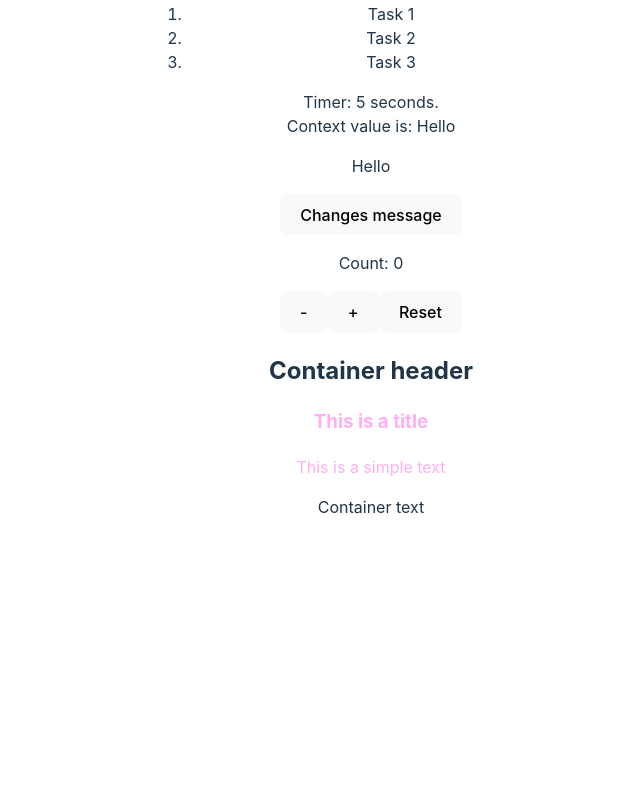
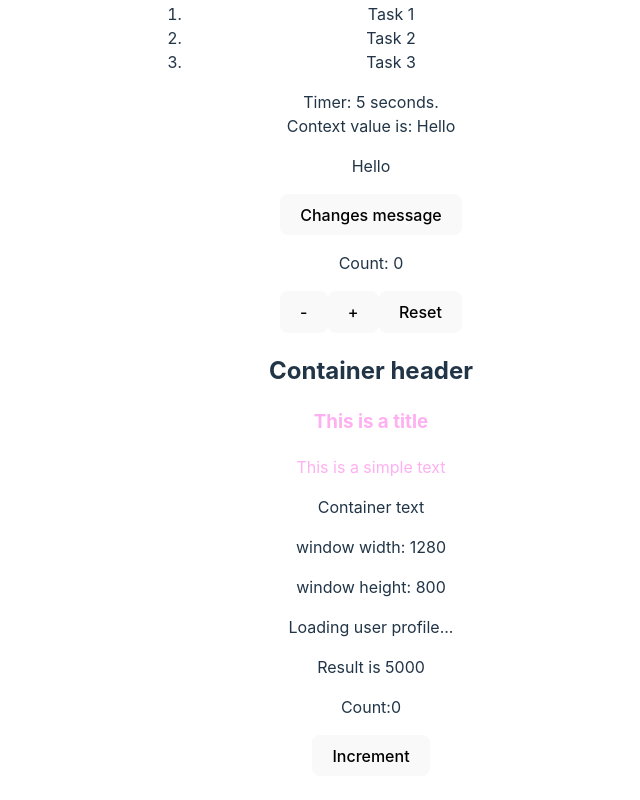
Before and after one commit to carolina-abe/react-studies, a React (Vite) app: page / in a window 1280 px wide. Shown: the part 790-1590 px from the top of the page, without its empty margins (269-909 px from the left). Before the commit the page ends 1357 px from the top, so only its background shows below. Built offline with nearby package versions, Linux system fonts and the light colour scheme; no server answers.

Commit message:
Creates examples with useMemo, useCallback and React.memo

```diff
--- a/src/App.jsx
+++ b/src/App.jsx
@@ -16,6 +16,10 @@ import { ConsumeContext } from './components/ConsumeContext'
 import { ChangesValuesWithContext } from './components/ChangesValuesWithContext'
 import { CounterWithReducer } from './components/CounterWithReducer'
 import { Container } from './components/Container'
+import { DisplayWindowSize } from './components/DisplayWindowSize'
+import { UserProfile } from './components/UserProfile'
+import { Calculate } from './components/Calculate'
+import { CountCallback } from './components/CountCallback'
 
 function App() {
   return (
@@ -44,6 +48,10 @@ function App() {
         <h3>This is a title</h3>
         <p>This is a simple text</p>
       </Container>
+      <DisplayWindowSize />
+      <UserProfile userId={1}/>
+      <Calculate number={5}/>
+      <CountCallback />
     </>
   )
 }
--- /dev/null
+++ b/src/components/Calculate/index.jsx
@@ -0,0 +1,17 @@
+import { useMemo } from 'react'
+
+const calculateFunc = (num) => {
+  return num * 1000
+}
+
+export const Calculate = ({ number }) => {
+  // when we dont want to recreate the func when component re-renders = useMemo
+  const calcResult = useMemo(() => {
+    return calculateFunc(number)
+  }, [number])
+  //its like we say that calcResult = 5000 (cause we pass 5 to props number)
+
+  return (
+    <div>Result is {calcResult}</div>
+  )
+}
--- /dev/null
+++ b/src/components/CountCallback/index.jsx
@@ -0,0 +1,24 @@
+import React, { useCallback, useState } from 'react'
+
+// React.memo != useMemo
+// memo = memorizes components
+// useMemo = memorizes values
+const Button = React.memo(({ onClick, children }) => {
+  return <button onClick={onClick}>{children}</button>
+})
+
+export const CountCallback = () => {
+  const [count, setCount] = useState(0)
+
+  const increment = useCallback(() => {
+    // increments when count is re-render, otherwise dont
+    setCount((prev) => prev + 1 )
+  }, [])
+
+  return (
+    <div>
+      <p>Count:{count}</p>
+      <Button onClick={increment}>Increment</Button>
+    </div>
+  )
+}
--- /dev/null
+++ b/src/components/UserProfile/index.jsx
@@ -0,0 +1,35 @@
+import { useState, useEffect } from 'react'
+
+export const UserProfile = ({ userId }) => {
+  const [user, setUser] = useState(null)
+
+  useEffect(() => {
+    // fun to search data
+    const searchUser = async() => {
+
+      // async response
+      const response = await fetch(`https://jsonplaceholder.typicode.com/users/${userId}`)
+      const userData = await response.json()
+
+      setUser(userData)
+    }
+
+    if(userId){
+      searchUser()
+    }
+  },[userId])
+
+  return (
+    <div>
+      {user ? (
+        <div style={{display: 'flex', flexDirection: 'column'}}>
+          <h2>User: {user.name}</h2>
+          <p>E-mail: {user.email}</p>
+          <p>ID: {user.id}</p>
+        </div>
+      ) : (
+        <p>Loading user profile...</p>
+      )}
+    </div>
+  )
+}
```
